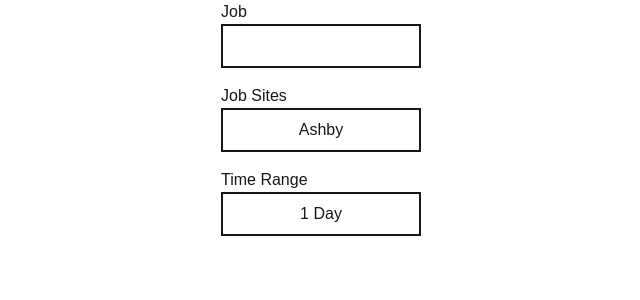
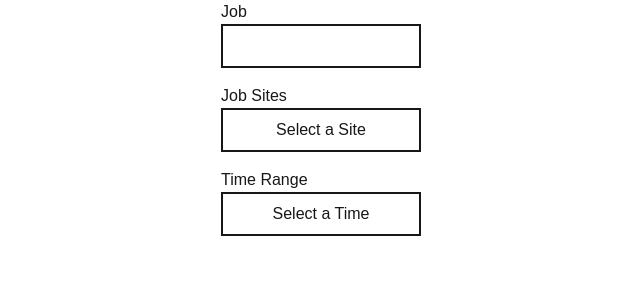
Before and after one commit to SydneeM/ats-search, a Next.js app: page / in a window 1280 px wide. Shown: the top 300 px of the page, without its empty margins (99-739 px from the left). Built offline with nearby package versions, Linux system fonts and the light colour scheme.

Commit message:
Add placeholders

```diff
--- a/app/page.tsx
+++ b/app/page.tsx
@@ -219,13 +219,13 @@ export default function Home() {
         q: query
       }).toString();
 
-      console.log("https://www.googleapis.com/customsearch/v1?" + searchParams);
-
       const response = await fetch("https://www.googleapis.com/customsearch/v1?" + searchParams);
       const searchData: Search = await response.json();
       const searchResults: Result[] = searchData.items;
-      console.log(searchResults);
-      setResults(searchResults);
+      if (searchResults !== undefined) {
+        console.log(searchResults);
+        setResults(searchResults);
+      }
     };
 
     if (jobQuery !== "" && siteQuery !== "" && timeQuery !== "") {
@@ -251,7 +251,7 @@ export default function Home() {
       <Sites handleSetSite={handleSetSite} />
       <Times handleSetTime={handleSetTime} />
       {
-        results?.map((result) => (
+        results.map((result) => (
           <div
             key={result.link}
             className="flex flex-col gap-y-2 px-3 py-2 border-2"
--- a/components/Sites.tsx
+++ b/components/Sites.tsx
@@ -56,7 +56,7 @@ interface SitesProps {
 }
 
 export default function Sites({ handleSetSite }: SitesProps) {
-  let [selected, setSelected] = useState(sites[0]);
+  let [selected, setSelected] = useState<Site | null>(null);
 
   return (
     <div className="flex flex-col">
@@ -64,14 +64,14 @@ export default function Sites({ handleSetSite }: SitesProps) {
       <Listbox
         value={selected}
         onChange={(value) => {
-          setSelected(value);
-          handleSetSite(value);
+          if (value) {
+            setSelected(value);
+            handleSetSite(value);
+          }
         }}
       >
-        <ListboxButton
-          className="w-50 px-3 py-2 border-2 focus:outline-none"
-        >
-          {selected.name}
+        <ListboxButton className="w-50 px-3 py-2 border-2 focus:outline-none">
+          {selected ? selected.name : "Select a Site"}
         </ListboxButton>
         <ListboxOptions
           anchor="bottom"
--- a/components/Times.tsx
+++ b/components/Times.tsx
@@ -43,7 +43,7 @@ interface TimesProps {
 }
 
 export default function Times({ handleSetTime }: TimesProps) {
-  let [selected, setSelected] = useState(times[0]);
+  let [selected, setSelected] = useState<Time | null>(null);
 
   return (
     <div className="flex flex-col">
@@ -51,14 +51,14 @@ export default function Times({ handleSetTime }: TimesProps) {
       <Listbox
         value={selected}
         onChange={(value) => {
-          setSelected(value);
-          handleSetTime(value);
+          if (value) {
+            setSelected(value);
+            handleSetTime(value);
+          }
         }}
       >
-        <ListboxButton
-          className="w-50 px-3 py-2 border-2 focus:outline-none"
-        >
-          {selected.name}
+        <ListboxButton className="w-50 px-3 py-2 border-2 focus:outline-none">
+          {selected ? selected.name : "Select a Time"}
         </ListboxButton>
         <ListboxOptions
           anchor="bottom"
```
